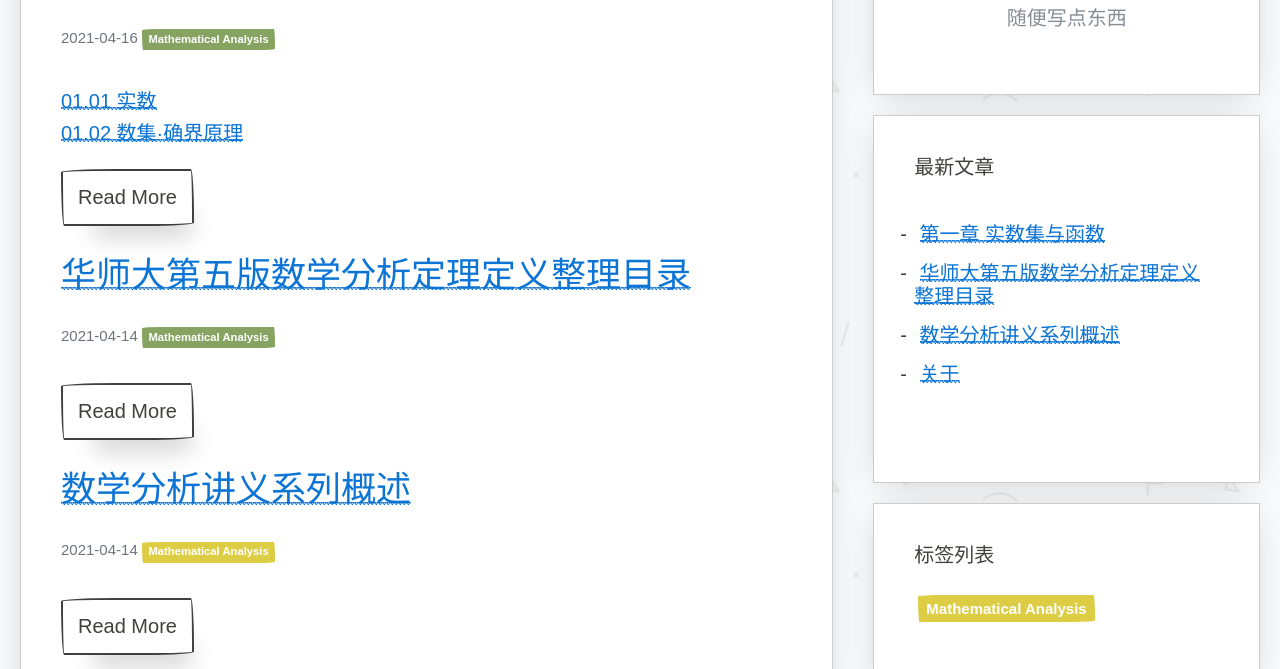
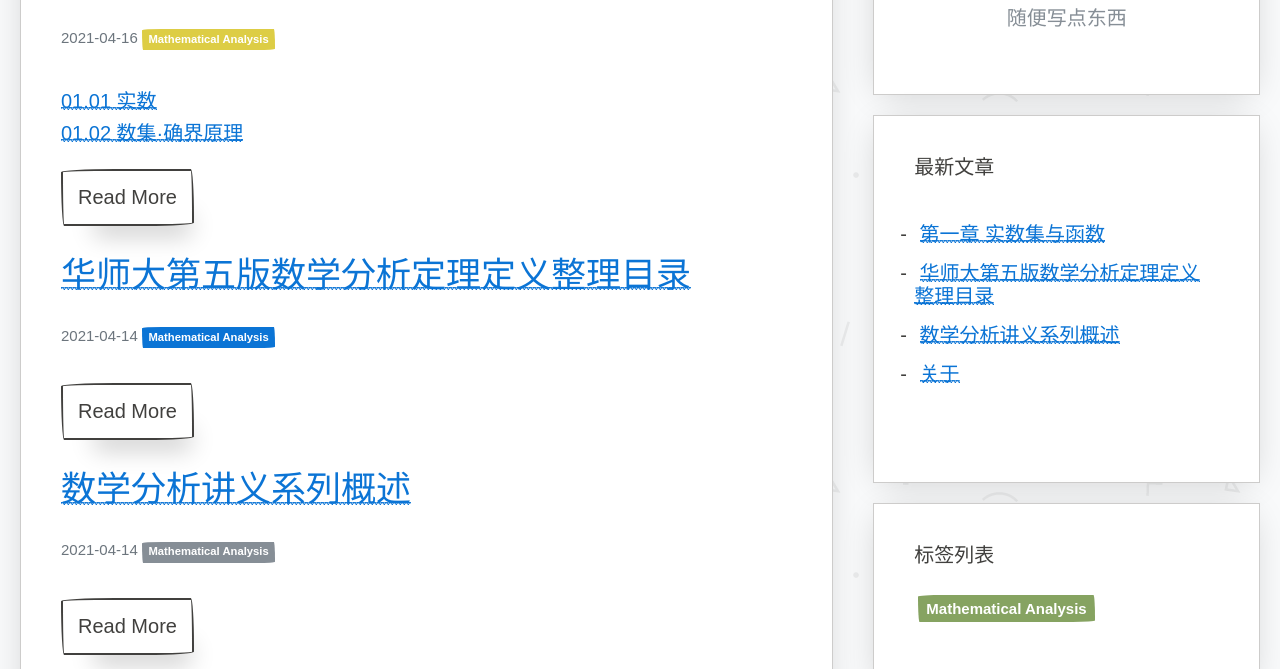
Before and after one commit to Broken-Light/Broken-Light.github.io, a plain HTML site: page tag/DFy5tceyE/index.html in a window 1280 px wide. Shown: the part 283-952 px from the top of the page. Drawn offline with nearby package versions, Linux system fonts and the light colour scheme; a web font is replaced by a local one.

Commit message:
update from gridea: 2021-04-16 22:17:02

```diff
--- a/atom.xml
+++ b/atom.xml
@@ -2,7 +2,7 @@
 <feed xmlns="http://www.w3.org/2005/Atom">
     <id>https://Broken-Light.github.io</id>
     <title>Broken-Light</title>
-    <updated>2021-04-16T14:15:43.719Z</updated>
+    <updated>2021-04-16T14:17:02.429Z</updated>
     <generator>https://github.com/jpmonette/feed</generator>
     <link rel="alternate" href="https://Broken-Light.github.io"/>
     <link rel="self" href="https://Broken-Light.github.io/atom.xml"/>
--- a/tag/DFy5tceyE/index.html
+++ b/tag/DFy5tceyE/index.html
@@ -88,7 +88,7 @@
     <p class="article-meta">
       2021-04-16
 
-        <a href="https://Broken-Light.github.io/tag/DFy5tceyE/" class="badge success">
+        <a href="https://Broken-Light.github.io/tag/DFy5tceyE/" class="badge warning">
           Mathematical Analysis
         </a>
 
@@ -114,7 +114,7 @@
     <p class="article-meta">
       2021-04-14
 
-        <a href="https://Broken-Light.github.io/tag/DFy5tceyE/" class="badge success">
+        <a href="https://Broken-Light.github.io/tag/DFy5tceyE/" class="badge secondary">
           Mathematical Analysis
         </a>
 
@@ -138,7 +138,7 @@
     <p class="article-meta">
       2021-04-14
 
-        <a href="https://Broken-Light.github.io/tag/DFy5tceyE/" class="badge warning">
+        <a href="https://Broken-Light.github.io/tag/DFy5tceyE/" class="badge ">
           Mathematical Analysis
         </a>
 
@@ -221,7 +221,7 @@
     </div>
     <div class="row">
 
-        <a href="https://Broken-Light.github.io/tag/DFy5tceyE/" class="badge warning">
+        <a href="https://Broken-Light.github.io/tag/DFy5tceyE/" class="badge success">
           Mathematical Analysis
         </a>
 
```
Also changed, not shown: archives/index.html (+1 -1 lines), index.html (+4 -4 lines), post/11-shi-shu/index.html (+1 -1 lines), post/about/index.html (+1 -1 lines), post/di-yi-zhang-shi-shu-ji-yu-han-shu/index.html (+1 -1 lines), post/hua-shi-di-wu-ban-lesslessshu-xue-fen-xi-greatergreater-jing-du/index.html (+2 -2 lines), tags/index.html (+2 -2 lines).
